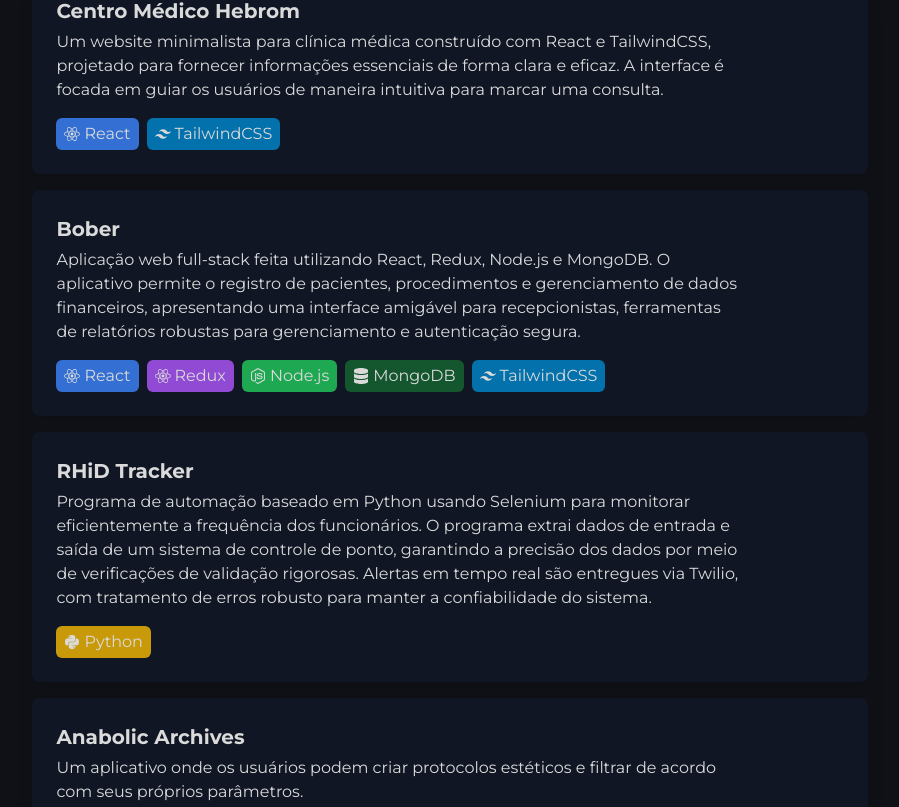
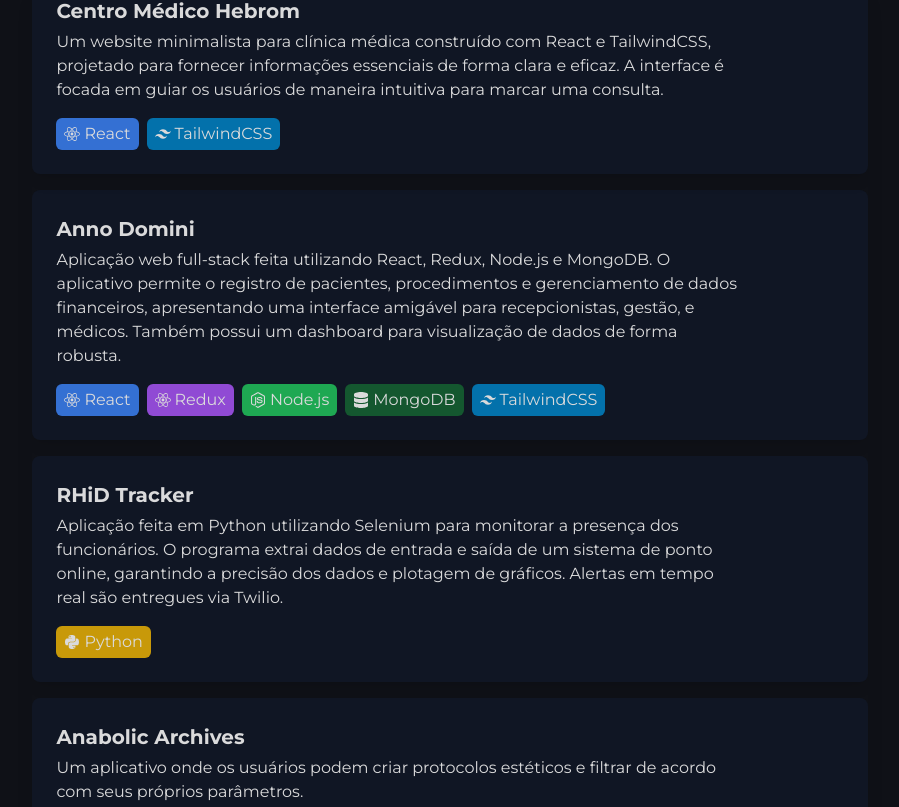
Before and after one commit to misaelucas/misaelucas.github.io, a React (Vite) app: page / in a window 1280 px wide. Shown: the part 513-1320 px from the top of the page, without its empty margins (190-1089 px from the left). Built offline with nearby package versions, Linux system fonts and the light colour scheme.

Commit message:
Improving Description from two projects.

```diff
--- a/src/components/Projects.jsx
+++ b/src/components/Projects.jsx
@@ -41,10 +41,10 @@
       link: "https://centromedicohebrom.com.br/",
     },
     {
-      name: "Bober",
+      name: "Anno Domini",
       description: isEnglish
-        ? "A full-stack web application using React, Redux, Node.js, and MongoDB to optimize company operations, improving efficiency and data accuracy. The application streamlines patient appointments, procedures, and financial data management, featuring a user-friendly interface for receptionists, robust reporting tools for management, and secure authentication."
-        : "Aplicação web full-stack feita utilizando React, Redux, Node.js e MongoDB. O aplicativo permite o registro de pacientes, procedimentos e gerenciamento de dados financeiros, apresentando uma interface amigável para recepcionistas, ferramentas de relatórios robustas para gerenciamento e autenticação segura.",
+        ? "A full-stack web application using React, Redux, Node.js, and MongoDB to optimize company operations. The application contains several functionalities: appointment and procedure scheduling, financial data management, patient registration. With a user-friendly interface for receptionists, management, and doctors, it also has a dashboard with robust data visualization"
+        : "Aplicação web full-stack feita utilizando React, Redux, Node.js e MongoDB. O aplicativo permite o registro de pacientes, procedimentos e gerenciamento de dados financeiros, apresentando uma interface amigável para recepcionistas, gestão, e médicos. Também possui um dashboard para visualização de dados de forma robusta.",
       icon: <FaReact />,
       technologiesUsed: ["React", "Redux", "Node.js", "MongoDB", "TailwindCSS"],
       link: "#",
@@ -52,8 +52,8 @@
     {
       name: "RHiD Tracker",
       description: isEnglish
-        ? "Python-based automation program using Selenium to efficiently monitor employee attendance. The program extracts clock-in and clock-out data from a web-based timekeeping system, ensuring data accuracy through rigorous validation checks. Real-time alerts are delivered via Twilio, with robust error handling in place to maintain system reliability."
-        : "Programa de automação baseado em Python usando Selenium para monitorar eficientemente a frequência dos funcionários. O programa extrai dados de entrada e saída de um sistema de controle de ponto, garantindo a precisão dos dados por meio de verificações de validação rigorosas. Alertas em tempo real são entregues via Twilio, com tratamento de erros robusto para manter a confiabilidade do sistema.",
+        ? "Application using Python and Selenium to monitor employee attendance. The program extracts input and output data from an online timekeeping system, ensuring data accuracy and graphing. Real-time alerts are delivered via Twilio."
+        : "Aplicação feita em Python utilizando Selenium para monitorar a presença dos funcionários. O programa extrai dados de entrada e saída de um sistema de ponto online, garantindo a precisão dos dados e plotagem de gráficos. Alertas em tempo real são entregues via Twilio.",
       icon: <FaPython />,
       technologiesUsed: ["Python"],
       link: "#",
```
